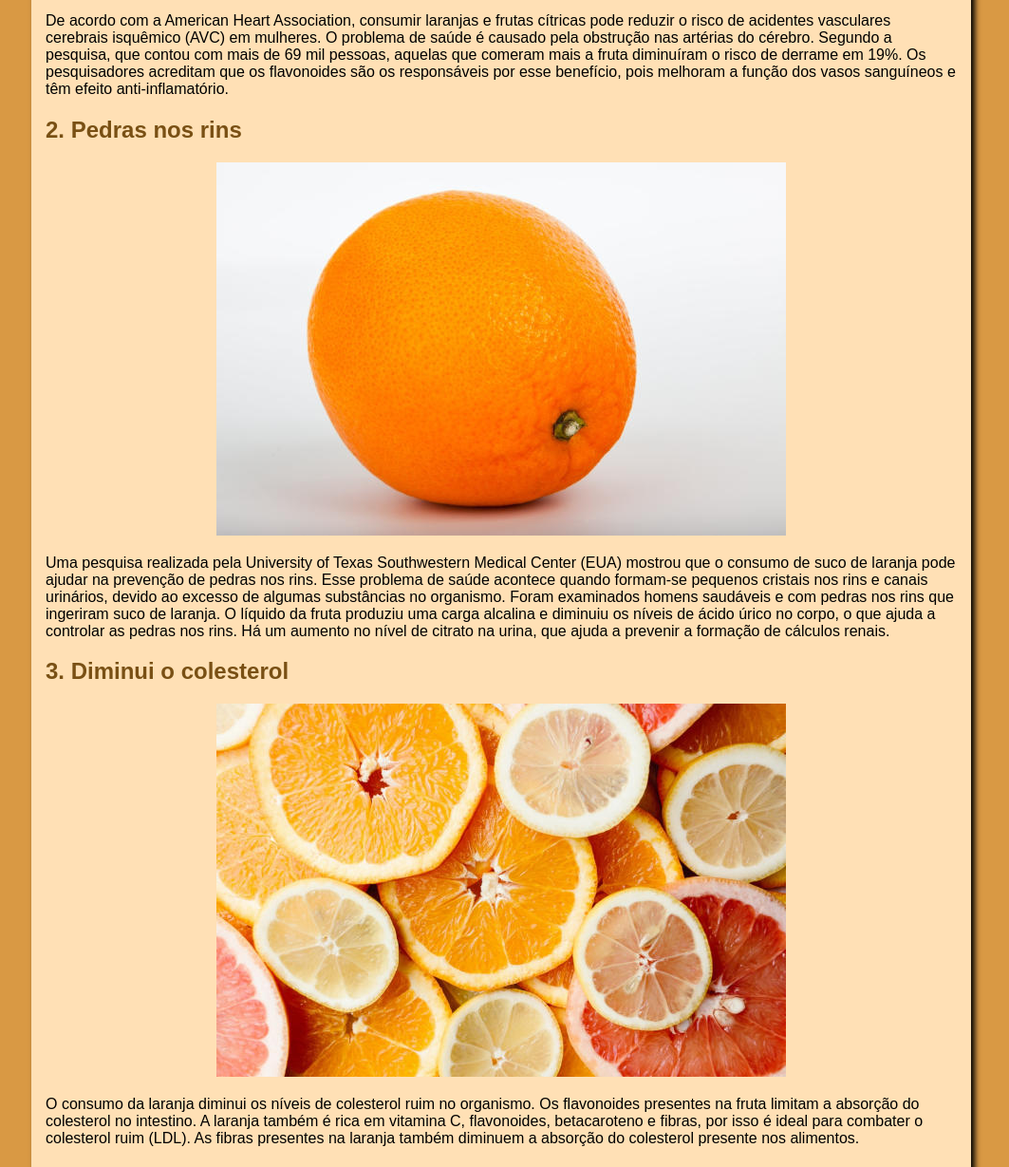
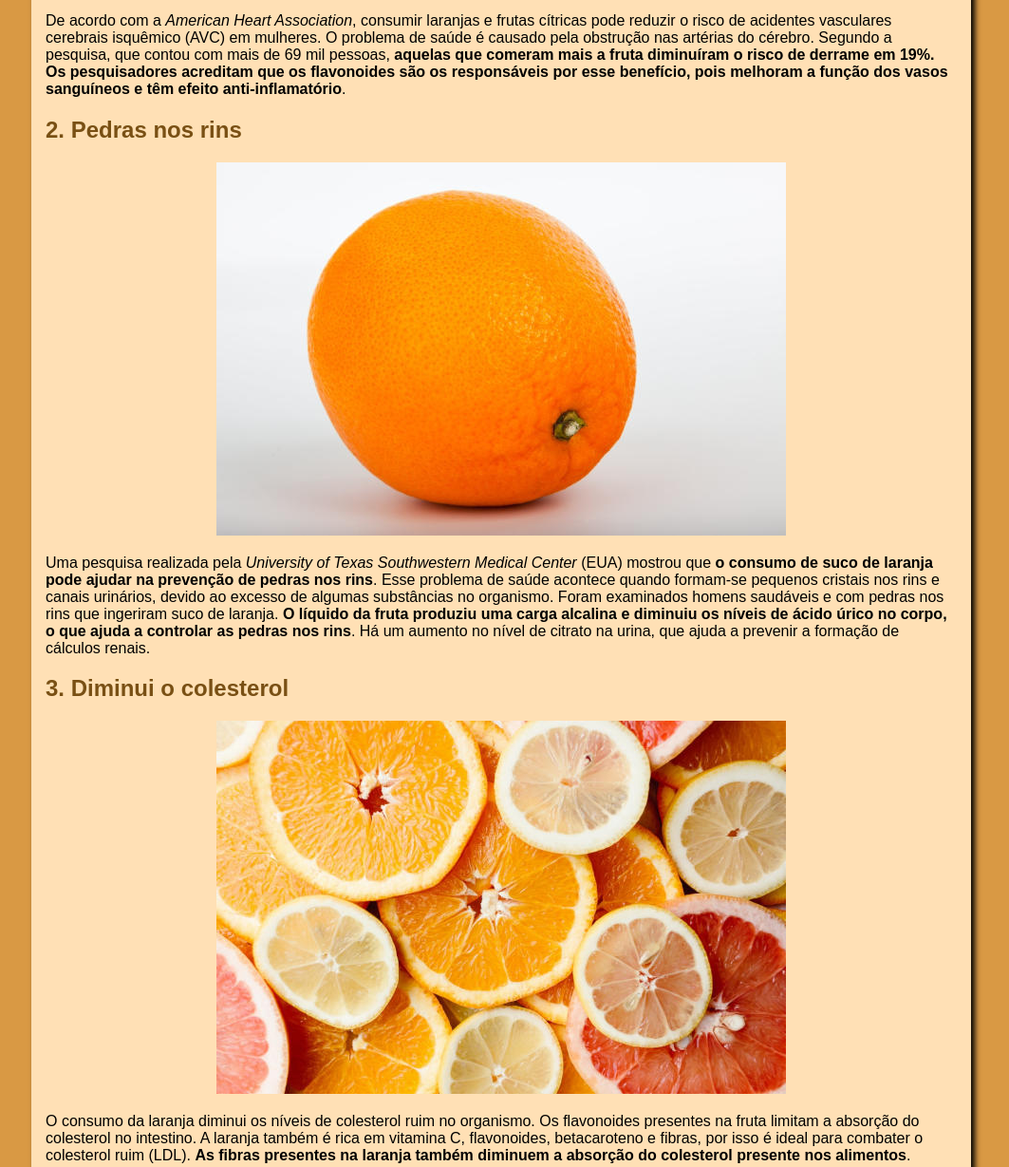
Before and after one commit to renatodev95/site-piloto, a plain HTML site: page index.html in a window 1280 px wide. Shown: the part 1178-2407 px from the top of the page at 95% size, without its empty margins (112-1175 px from the left). Drawn offline with Linux system fonts and the light colour scheme.

Commit message:
Update index.html

```diff
--- a/index.html
+++ b/index.html
@@ -23,32 +23,32 @@
             <div>
                 <img src="imagens/laranja1.jpg" alt="Laranja">
             </div>
-            <p>De acordo com a American Heart Association, consumir laranjas e frutas cítricas pode reduzir o risco de acidentes vasculares cerebrais isquêmico (AVC) em mulheres. O problema de saúde é causado pela obstrução nas artérias do cérebro. Segundo a pesquisa, que contou com mais de 69 mil pessoas, aquelas que comeram mais a fruta diminuíram o risco de derrame em 19%. Os pesquisadores acreditam que os flavonoides são os responsáveis por esse benefício, pois melhoram a função dos vasos sanguíneos e têm efeito anti-inflamatório.</p>
+            <p>De acordo com a <em>American Heart Association</em>, consumir laranjas e frutas cítricas pode reduzir o risco de acidentes vasculares cerebrais isquêmico (AVC) em mulheres. O problema de saúde é causado pela obstrução nas artérias do cérebro. Segundo a pesquisa, que contou com mais de 69 mil pessoas, <strong>aquelas que comeram mais a fruta diminuíram o risco de derrame em 19%. Os pesquisadores acreditam que os flavonoides são os responsáveis por esse benefício, pois melhoram a função dos vasos sanguíneos e têm efeito anti-inflamatório</strong>.</p>
             <h2>2. Pedras nos rins</h2>
             <div>
                 <img src="imagens/laranja2.jpg" alt="Laranja">
             </div>
-            <p>Uma pesquisa realizada pela University of Texas Southwestern Medical Center (EUA) mostrou que o consumo de suco de laranja pode ajudar na prevenção de pedras nos rins. Esse problema de saúde acontece quando formam-se pequenos cristais nos rins e canais urinários, devido ao excesso de algumas substâncias no organismo. Foram examinados homens saudáveis e com pedras nos rins que ingeriram suco de laranja. O líquido da fruta produziu uma carga alcalina e diminuiu os níveis de ácido úrico no corpo, o que ajuda a controlar as pedras nos rins. Há um aumento no nível de citrato na urina, que ajuda a prevenir a formação de cálculos renais.</p>
+            <p>Uma pesquisa realizada pela <em>University of Texas Southwestern Medical Center</em> (EUA) mostrou que <strong>o consumo de suco de laranja pode ajudar na prevenção de pedras nos rins</strong>. Esse problema de saúde acontece quando formam-se pequenos cristais nos rins e canais urinários, devido ao excesso de algumas substâncias no organismo. Foram examinados homens saudáveis e com pedras nos rins que ingeriram suco de laranja. <strong>O líquido da fruta produziu uma carga alcalina e diminuiu os níveis de ácido úrico no corpo, o que ajuda a controlar as pedras nos rins</strong>. Há um aumento no nível de citrato na urina, que ajuda a prevenir a formação de cálculos renais.</p>
             <h2>3. Diminui o colesterol</h2>
             <div>
                 <img src="imagens/laranja3.jpg" alt="Laranja">
             </div>
-            <p>O consumo da laranja diminui os níveis de colesterol ruim no organismo. Os flavonoides presentes na fruta limitam a absorção do colesterol no intestino. A laranja também é rica em vitamina C, flavonoides, betacaroteno e fibras, por isso é ideal para combater o colesterol ruim (LDL). As fibras presentes na laranja também diminuem a absorção do colesterol presente nos alimentos.</p>
+            <p>O consumo da laranja diminui os níveis de colesterol ruim no organismo. Os flavonoides presentes na fruta limitam a absorção do colesterol no intestino. A laranja também é rica em vitamina C, flavonoides, betacaroteno e fibras, por isso é ideal para combater o colesterol ruim (LDL). <strong>As fibras presentes na laranja também diminuem a absorção do colesterol presente nos alimentos</strong>.</p>
             <h2>4. Evita o câncer</h2>
             <div>
                 <img src="imagens/laranja4.jpg" alt="Laranja">
             </div>
-            <p>Diversos estudos relacionam o consumo de frutas cítricas, como laranjas, à diminuição do risco de aparecimento de alguns tipos de câncer. Elas podem proteger contra câncer de mama, estômago, esôfago e pâncreas. Isso porque possui os flavonoides, que atuam como antioxidantes e podem bloquear o surgimento de determinados genes, responsáveis por doenças degenerativas, incluindo o câncer. A vitamina C também atua removendo e interrompendo as reações dos radicais livres, auxiliando na prevenção de alguns tipos de câncer.</p>
+            <p>Diversos estudos relacionam o consumo de frutas cítricas, como laranjas, à diminuição do risco de aparecimento de alguns tipos de câncer. Elas podem proteger contra câncer de mama, estômago, esôfago e pâncreas. Isso porque possui os flavonoides, que atuam como antioxidantes e podem bloquear o surgimento de determinados genes, responsáveis por doenças degenerativas, incluindo o câncer. <strong>A vitamina C também atua removendo e interrompendo as reações dos radicais livres, auxiliando na prevenção de alguns tipos de câncer</strong>.</p>
             <h2>5. Melhora a memória</h2>
             <div>
                 <img src="imagens/laranja5.jpg" alt="Laranja">
             </div>
-            <p>Beber suco de laranja todos os dias pode ajudar a melhorar a função cerebral em pessoas idosas, segundo um estudo divulgado pelo The American Journal of Clinical Nutrition. A pesquisa foi realizada com 37 pessoas com idade média de 67 anos que beberam cerca de 500 ml do suco por oito semanas. Como resultado, eles apresentaram melhora geral nas funções cognitivas em comparação com um grupo que não consumiu o suco. A vitamina C é um antioxidante que ajuda na sinapse dos neurônios, ou seja, melhora a transmissão de impulsos nervosos de uma célula para outra.</p>
+            <p>Beber suco de laranja todos os dias pode ajudar a melhorar a função cerebral em pessoas idosas, segundo um estudo divulgado pelo <em>The American Journal of Clinical Nutrition</em>. A pesquisa foi realizada com 37 pessoas com idade média de 67 anos que beberam cerca de 500 ml do suco por oito semanas. Como resultado, eles apresentaram melhora geral nas funções cognitivas em comparação com um grupo que não consumiu o suco. <strong>A vitamina C é um antioxidante que ajuda na sinapse dos neurônios, ou seja, melhora a transmissão de impulsos nervosos de uma célula para outra</strong>.</p>
             <h2>6. Protege os olhos</h2>
             <div>
                 <img src="imagens/laranja6.jpg" alt="Laranja">
             </div>
-            <p>Um estudo divulgado pela Westmead Institute for Medical Research mostrou que pessoas que comiam pelo menos uma laranja por dia diminuíram em 60% o risco de ter degeneração macular. A doença ocular pode levar à perda progressiva da visão. Para chegar a essa conclusão, os pesquisadores acompanharam mais de 2 mil australianos acima de 50 anos por 15 anos.</p>
+            <p>Um estudo divulgado pela <em>Westmead Institute for Medical Research</em> mostrou que <strong>pessoas que comiam pelo menos uma laranja por dia diminuíram em 60% o risco de ter degeneração macular</strong>. A doença ocular pode levar à perda progressiva da visão. Para chegar a essa conclusão, os pesquisadores acompanharam mais de 2 mil australianos acima de 50 anos por 15 anos.</p>
         </article>
 
     </main>
```
